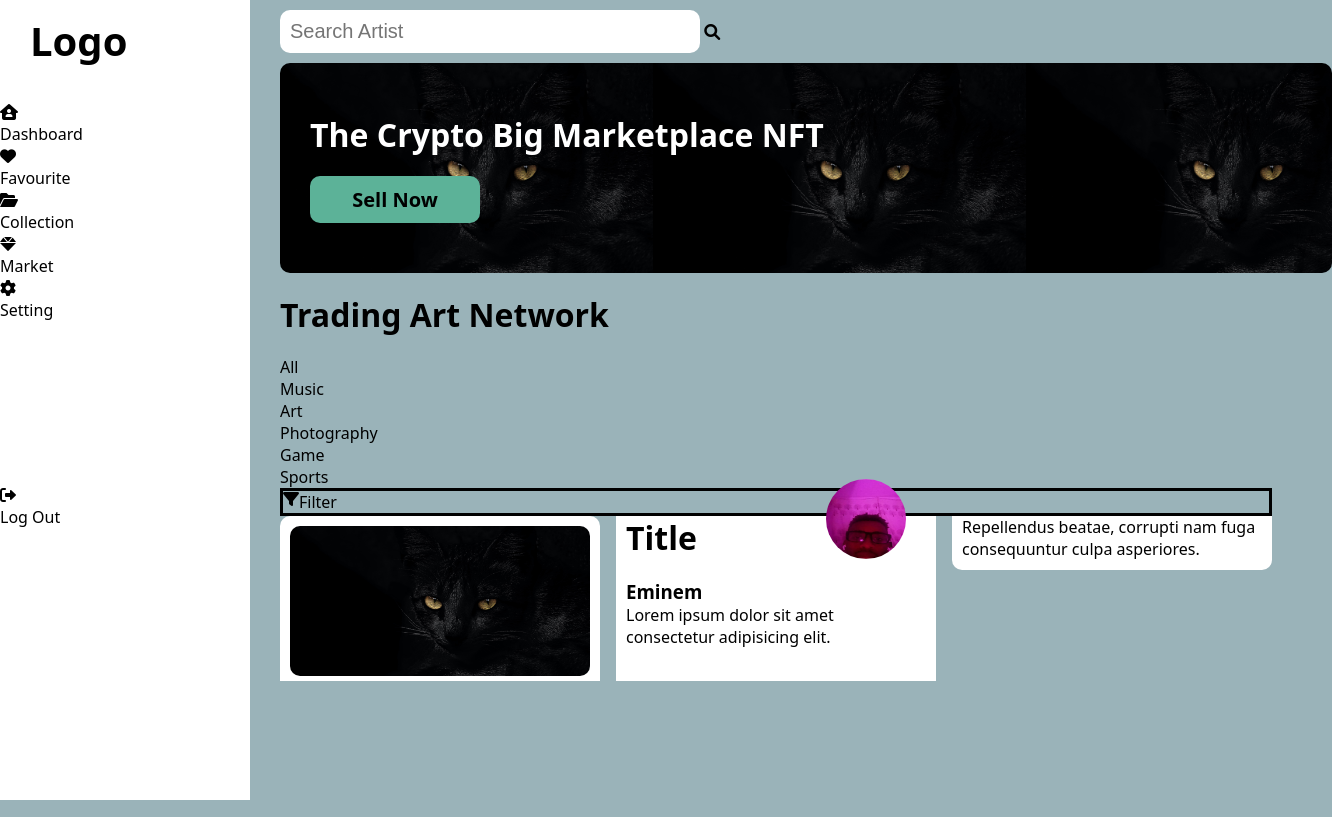
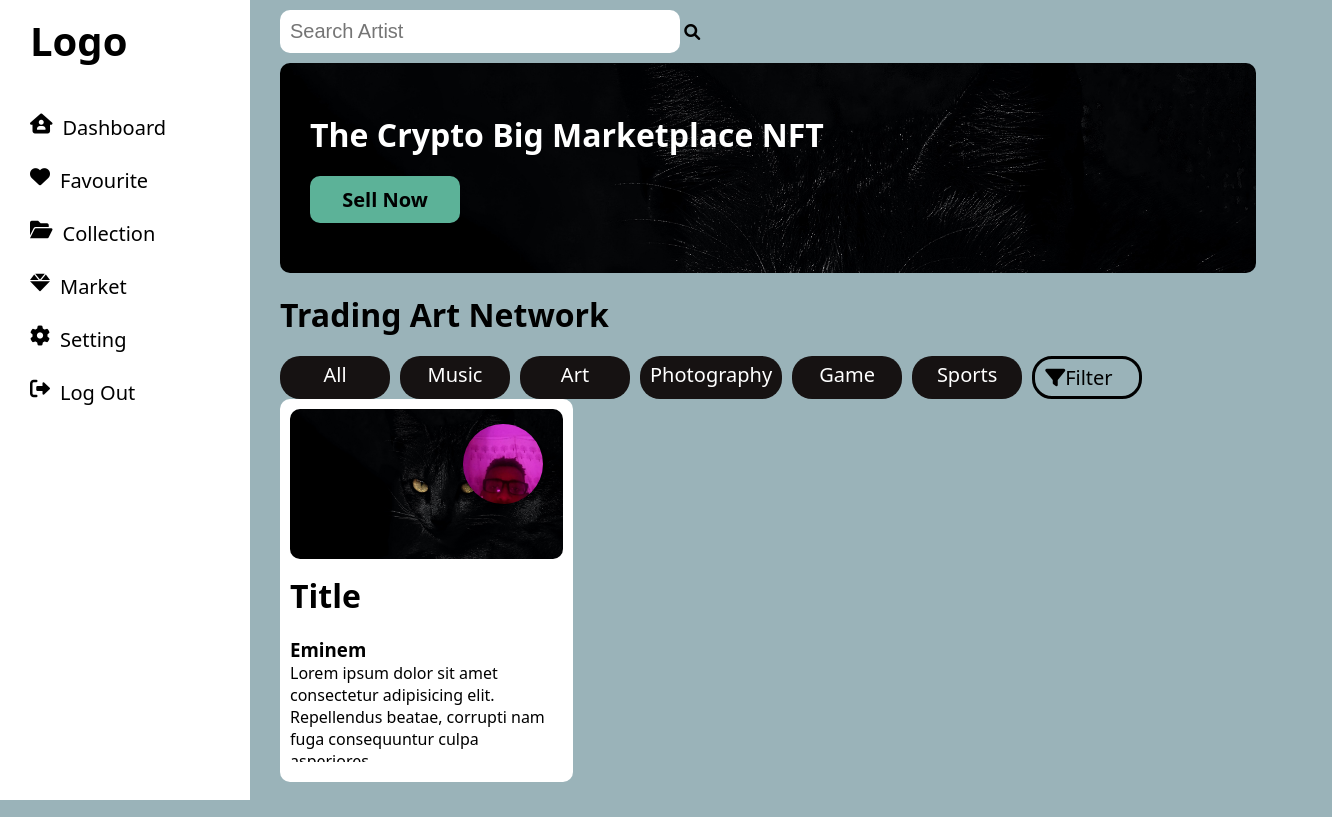
Before and after one commit to pro-yodahe/Trading-Art-Neetwork, a plain HTML site: page index.html in a window 1280 px wide. Shown: the whole page, 1332 px wide, since content can reach past the window. Drawn offline with Linux system fonts and the light colour scheme.

Commit message:
Updated homepage design

```diff
--- a/style.css
+++ b/style.css
@@ -187,4 +187,180 @@ li{
 .search-box img{
     margin-left: -35px;
     width: 20px;
+}/* Root color variables for easy theming */
+:root {
+    --primary-bg-color: #9ab3b9;
+    --sidebar-bg-color: #fff;
+    --button-bg-color: hsl(162, 36%, 53%);
+    --hover-bg-color: hsl(162, 36%, 60%);
 }
+
+/* Scrollbar styling */
+::-webkit-scrollbar {
+    background-color: #7e2020;
+    width: 7px;
+    border-radius: 10px;
+}
+::-webkit-scrollbar-thumb {
+    border-radius: 10px;
+    background-color: hsl(188, 31%, 77%);
+}
+
+* {
+    margin: 0;
+    padding: 0;
+    box-sizing: border-box;
+}
+
+body {
+    overflow-x: hidden;
+    font-family: system-ui, -apple-system, BlinkMacSystemFont, 'Segoe UI', Roboto, Oxygen, Ubuntu, Cantarell, 'Open Sans', 'Helvetica Neue', sans-serif;
+    display: flex;
+    background-color: var(--primary-bg-color);
+}
+
+h1 {
+    margin-bottom: 20px;
+    cursor: default;
+}
+
+/* Sidebar styling */
+.dashboard-item {
+    text-transform: capitalize;
+    display: flex;
+    font-size: 20px;
+    cursor: pointer;
+    padding: 13px 30px;
+    transition: background-color 0.3s ease;
+    gap: 10px; /* Add space between icon and text */
+}
+
+.dashboard-item img {
+    width: 20px; /* Adjust icon size */
+    height: 20px;
+}
+
+/* Special styling for logout item */
+.log-out {
+    margin-top: auto;
+}
+
+.main-body {
+    margin-left: 270px;
+    padding: 10px;
+    margin-bottom: 10px;
+}
+
+.search-box input {
+    padding: 10px;
+    font-size: 20px;
+    width: 400px;
+    border-radius: 10px;
+    border: none;
+}
+
+.search-box img {
+    margin-left: -35px;
+    width: 20px;
+}
+
+/* Image slider section */
+.img-slider {
+    margin-bottom: 20px;
+    background-image: url(/img/Desktop.jpg);
+    background-size: cover;
+    width: 100%;
+    border-radius: 10px;
+    padding: 50px 30px;
+    color: #fff;
+}
+
+.sellnow-btn {
+    cursor: pointer;
+    text-align: center;
+    max-width: 150px;
+    color: #000;
+    border-radius: 10px;
+    font-weight: bolder;
+    font-size: 20px;
+    padding: 10px;
+    background-color: var(--button-bg-color);
+    transition: background-color 0.3s ease;
+}
+
+.sellnow-btn:hover {
+    background-color: var(--hover-bg-color);
+}
+
+/* Category list styling */
+.categories ul {
+    display: flex;
+    gap: 10px;
+}
+
+.categories li {
+    min-width: 110px;
+    font-size: 20px;
+    text-transform: capitalize;
+    text-align: center;
+    color: #fff;
+    padding: 5px 10px;
+    border-radius: 20px;
+    background-color: rgb(22, 18, 18);
+    cursor: pointer;
+}
+
+#filter {
+    background-color: transparent;
+    display: flex;
+    align-items: center;
+    border: solid;
+    color: #000;
+}
+
+#filter img {
+    width: 20px;
+    height: 20px;
+}
+
+/* Card layout */
+.card-listing {
+    display: flex;
+    flex-wrap: wrap;
+    gap: 15px;
+}
+
+.cards {
+    width: 30%;
+    padding: 10px;
+    border-radius: 10px;
+    background-color: var(--sidebar-bg-color);
+}
+
+.thumbnail img {
+    border-radius: 10px;
+    width: 100%;
+    height: 150px;
+    object-fit: cover;
+}
+
+.card-about {
+    position: relative;
+    padding: 10px 0;
+}
+
+.image img {
+    position: absolute;
+    top: -40px;
+    right: 20px;
+    width: 80px;
+    height: 80px;
+    border-radius: 50%;
+    object-fit: cover;
+}
+
+.description {
+    width: 100%;
+    height: 100px;
+    overflow: auto;
+}
```
